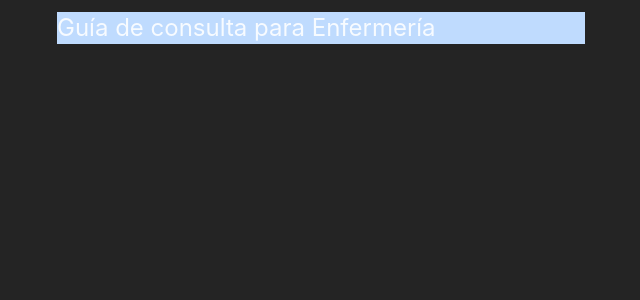
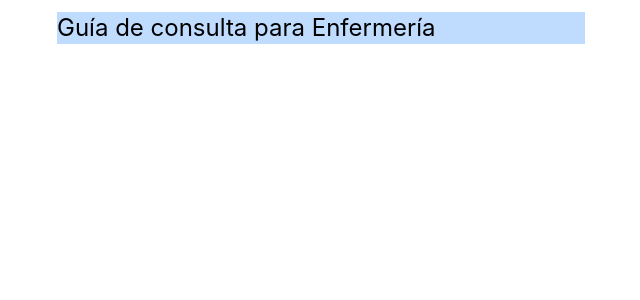
Before and after one commit to DiegoWEBD/Ingeso-Frontend, a React (Vite) app: page / in a window 1280 px wide. Shown: the top 300 px of the page, without its empty margins (319-959 px from the left). Built offline with nearby package versions, Linux system fonts and the light colour scheme.

Commit message:
corrección color base

```diff
--- a/src/index.css
+++ b/src/index.css
@@ -7,9 +7,9 @@
 	line-height: 1.5;
 	font-weight: 400;
 
-	color-scheme: light dark;
-	color: rgba(255, 255, 255, 0.87);
-	background-color: #242424;
+	color-scheme: light;
+	color: #000000;
+	background-color: #ffffff;
 
 	font-synthesis: none;
 	text-rendering: optimizeLegibility;
```
